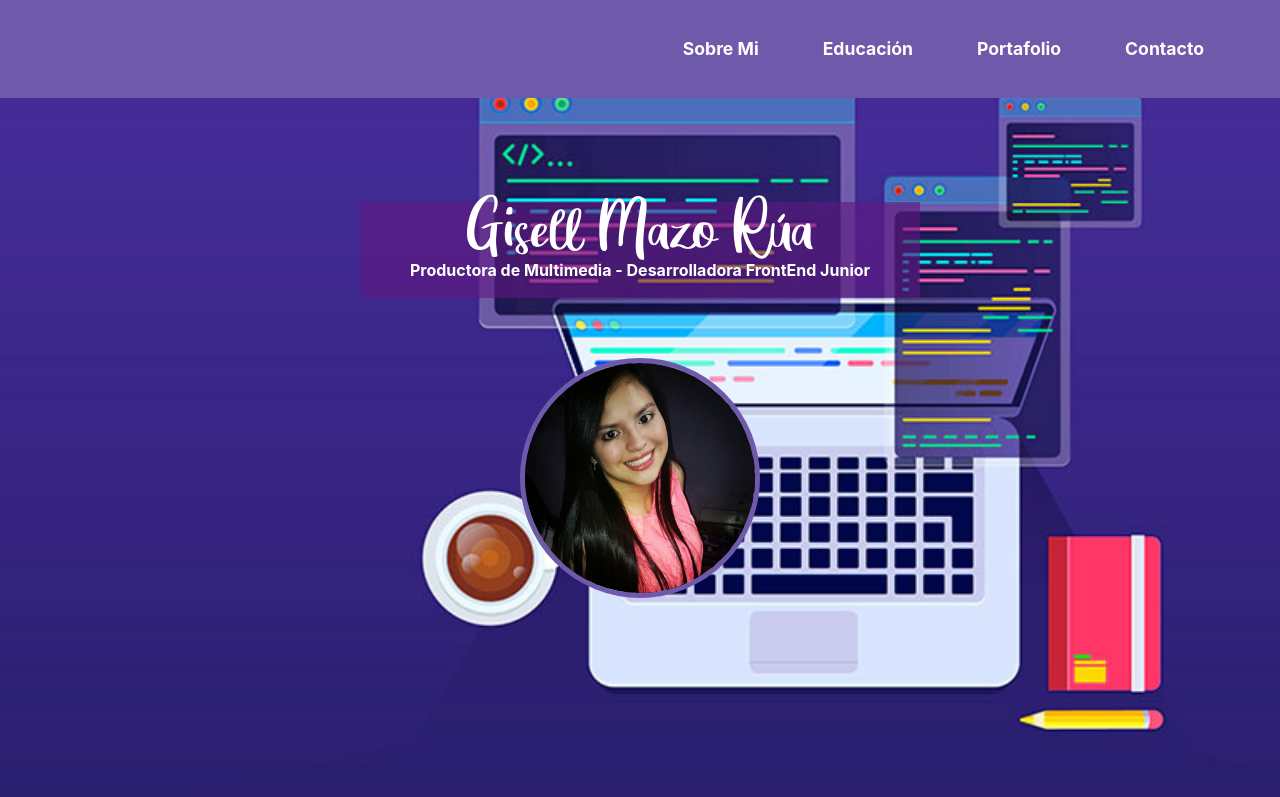
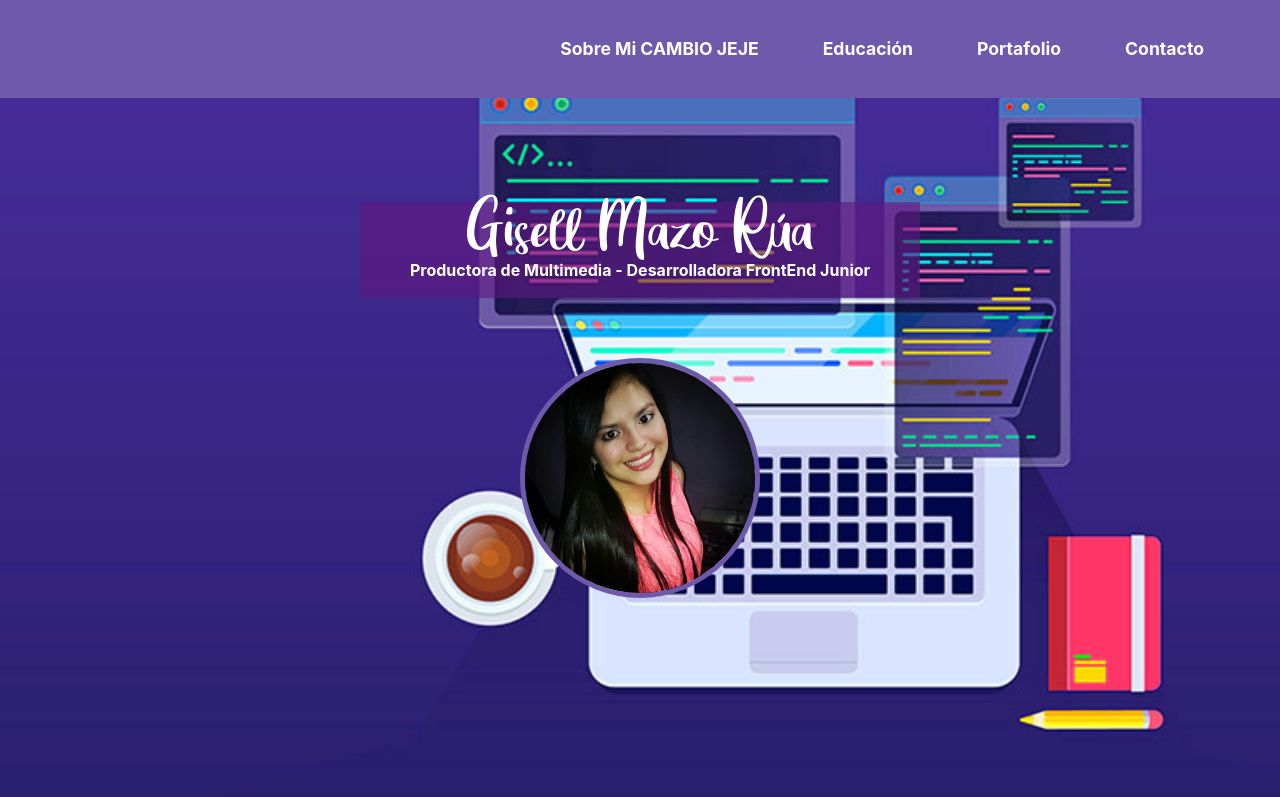
Before and after one commit to gisellmazo/PersonalPortafolio-reto, a plain HTML site: page index.html in a window 1280 px wide. Shown: the top 797 px of the page. Drawn offline with nearby package versions, Linux system fonts and the light colour scheme; files whose address does not match are found by name.

Commit message:
cambio para ver si funciona

```diff
--- a/index.html
+++ b/index.html
@@ -8,12 +8,12 @@
     <link rel="preconnect" href="https://fonts.gstatic.com">
     <link href="https://fonts.googleapis.com/css2?family=Oswald&display=swap" rel="stylesheet">
     <link rel="stylesheet" href="./css/estilos.css">
-    <title>Portafolio Gisell Mazo</title>
+    <title>Portafolio Gisell Mazo CAMBIO JEJE</title>
 </head>
 <body>
         <nav id="navbar" class="nav">
             <ul class="nav-list">
-                <li class="p-1 li-style"><a href="#welcome-section">Sobre Mi</a></li>
+                <li class="p-1 li-style"><a href="#welcome-section">Sobre Mi CAMBIO JEJE</a></li>
                 <li class="p-1 li-style"><a href="#education">Educación</a></li>
                 <li class="p-1 li-style"><a href="#projects">Portafolio</a></li>
                 <li class="p-1 li-style"><a href="#contact">Contacto</a></li>
```
